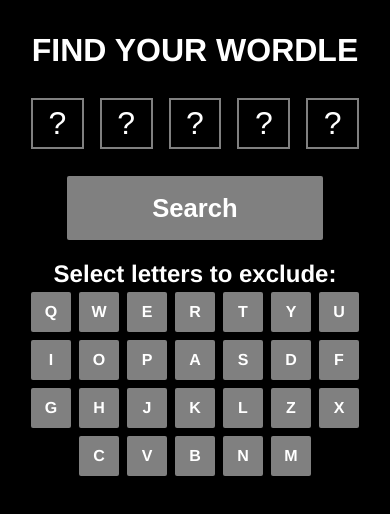
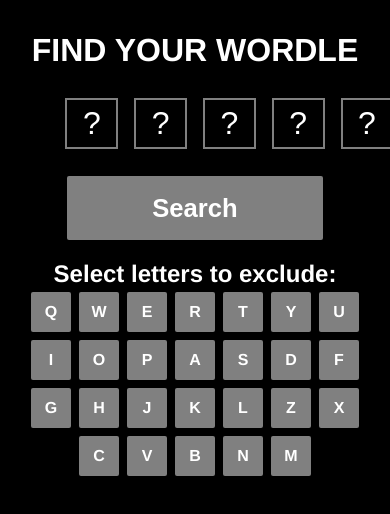
Before and after one commit to frivolousvision/find-your-wordle, a React (Create React App) app: page / in a window 390 px wide. Shown: the top 514 px of the page. Built offline with nearby package versions, Linux system fonts and the light colour scheme.

Commit message:
set div containing inputnto 80% for mobile

```diff
--- a/src/App.css
+++ b/src/App.css
@@ -70,6 +70,10 @@
   h2 {
     margin-bottom: 0px;
   }
+  .input-field {
+    width: 80%;
+    margin: 0 auto;
+  }
   input {
     width: 2.8rem;
     height: 2.8rem;
```
